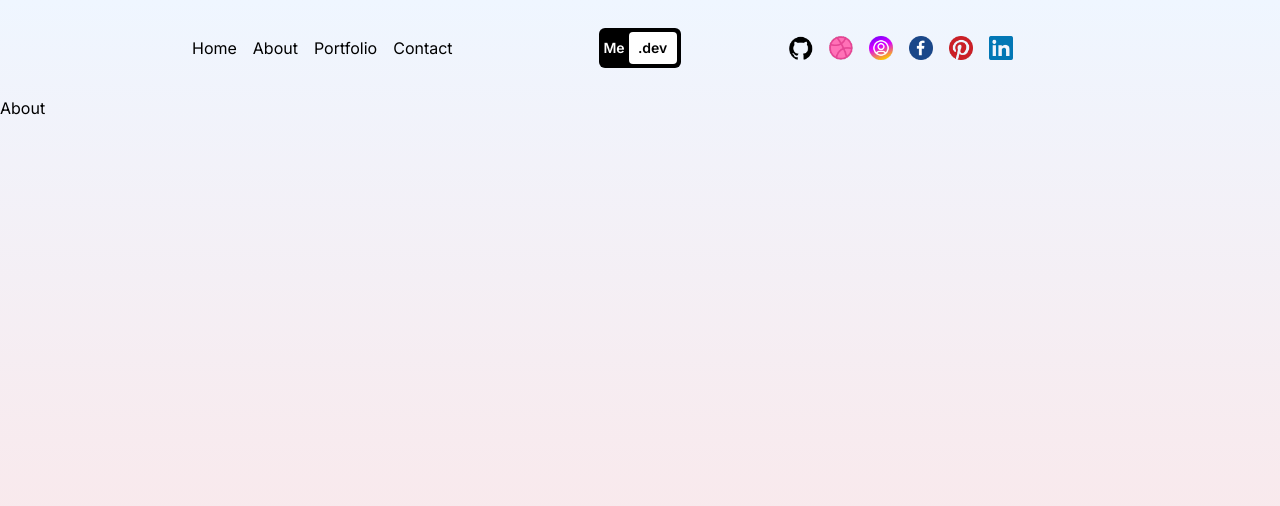
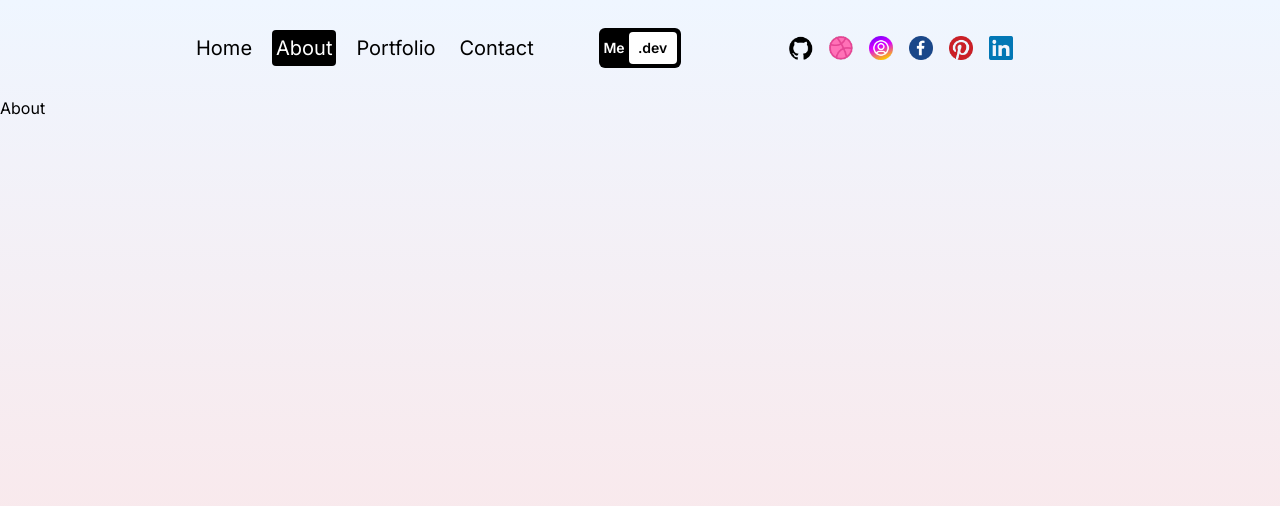
Before and after one commit to NNaumenko83/portfolio, a Next.js app: page /about in a window 1280 px wide. Shown: the top 506 px of the page. Built offline with nearby package versions, Linux system fonts and the light colour scheme.

Commit message:
UPD: Links

```diff
--- /dev/null
+++ b/src/components/navLink.jsx
@@ -0,0 +1,20 @@
+'use client';
+import Link from 'next/link';
+import { usePathname } from 'next/navigation';
+
+const NavLink = ({ link }) => {
+    const pathname = usePathname();
+    return (
+        <Link
+            href={link.url}
+            className={`rounded p-1 ${
+                pathname === link.url && 'bg-black text-white'
+            }`}
+        >
+            {link.title}
+        </Link>
+    );
+};
+
+export default NavLink;
+scrollTo;
--- a/src/components/navbar.jsx
+++ b/src/components/navbar.jsx
@@ -2,6 +2,7 @@
 import Image from 'next/image';
 import Link from 'next/link';
 import React, { useState } from 'react';
+import NavLink from './navLink';
 
 const links = [
     {
@@ -25,18 +26,16 @@
 const Navbar = () => {
     const [open, setOpen] = useState(false);
     return (
-        <div className="h-full flex items-center justify-between px-4 sm:px-8 md:px-12 lg:px-20 xl:px-48">
+        <div className="h-full flex items-center justify-between px-4 sm:px-8 md:px-12 lg:px-20 xl:px-48 text-xl">
             {/* LINKS */}
             <div className="hidden md:flex gap-4 w-1/3">
                 {links.map(link => (
-                    <Link href={link.url} key={link.title}>
-                        {link.title}
-                    </Link>
+                    <NavLink link={link} key={link.title} />
                 ))}
             </div>
 
             {/*LOGO  */}
-            <div className="md:hidden lg:flex  w-1/3 justify-center">
+            <div className="md:hidden lg:flex  xl:w-1/3 xl:justify-center">
                 <Link
                     href="/"
                     className="text-sm bg-black rounded-md p-1 font-semibold flex items-center justify-center"
```
